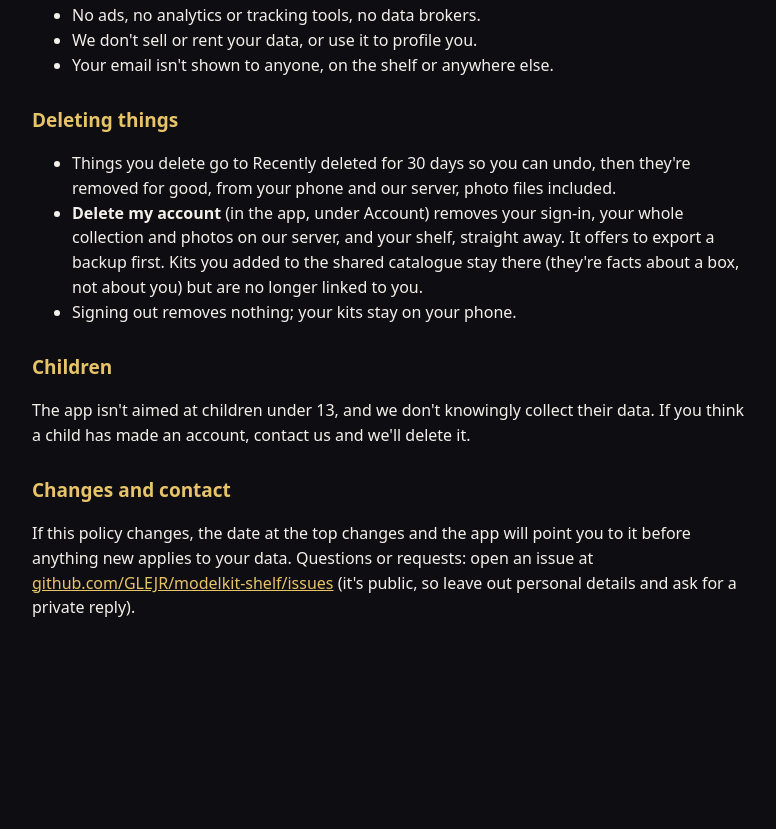
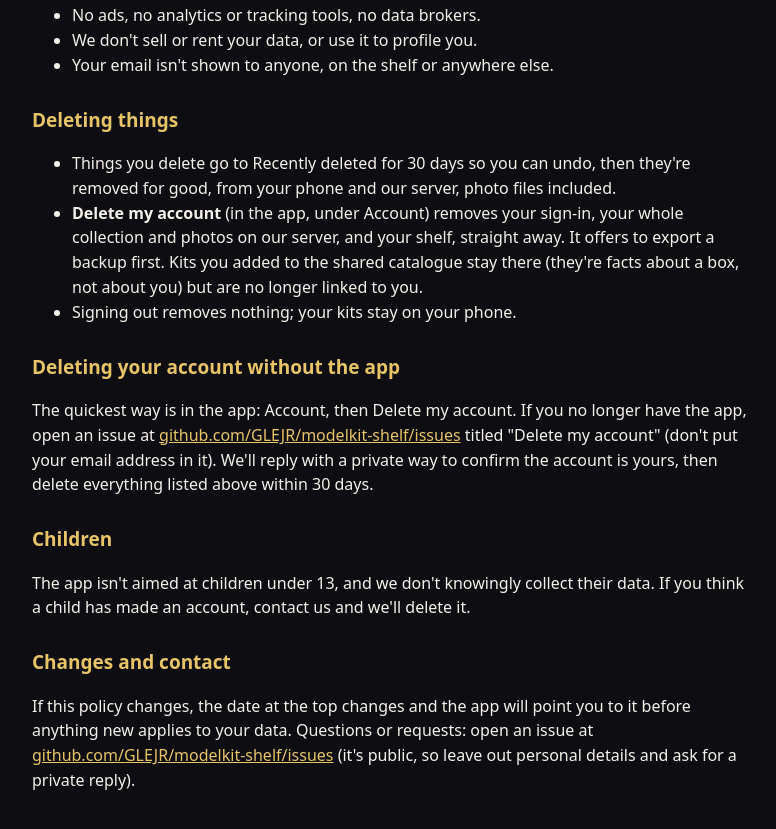
Before and after one commit to GLEJR/modelkit-shelf, a plain HTML site: page privacy.html in a window 1280 px wide. Shown: the part 1128-1957 px from the top of the page, without its empty margins (248-1024 px from the left). Before the commit the page ends 1812 px from the top, so only its background shows below. Drawn offline with Linux system fonts and the light colour scheme.

Commit message:
Privacy policy: deleting an account without the app

```diff
--- a/privacy.html
+++ b/privacy.html
@@ -83,6 +83,12 @@ transit, and access rules on the server stop anyone reading anyone else's collec
   <li>Signing out removes nothing; your kits stay on your phone.</li>
 </ul>
 
+<h2 id="delete-account">Deleting your account without the app</h2>
+<p>The quickest way is in the app: Account, then Delete my account. If you no longer have the app,
+open an issue at <a href="https://github.com/GLEJR/modelkit-shelf/issues">github.com/GLEJR/modelkit-shelf/issues</a>
+titled "Delete my account" (don't put your email address in it). We'll reply with a private way to confirm the
+account is yours, then delete everything listed above within 30 days.</p>
+
 <h2>Children</h2>
 <p>The app isn't aimed at children under 13, and we don't knowingly collect their data. If you think a
 child has made an account, contact us and we'll delete it.</p>
```
